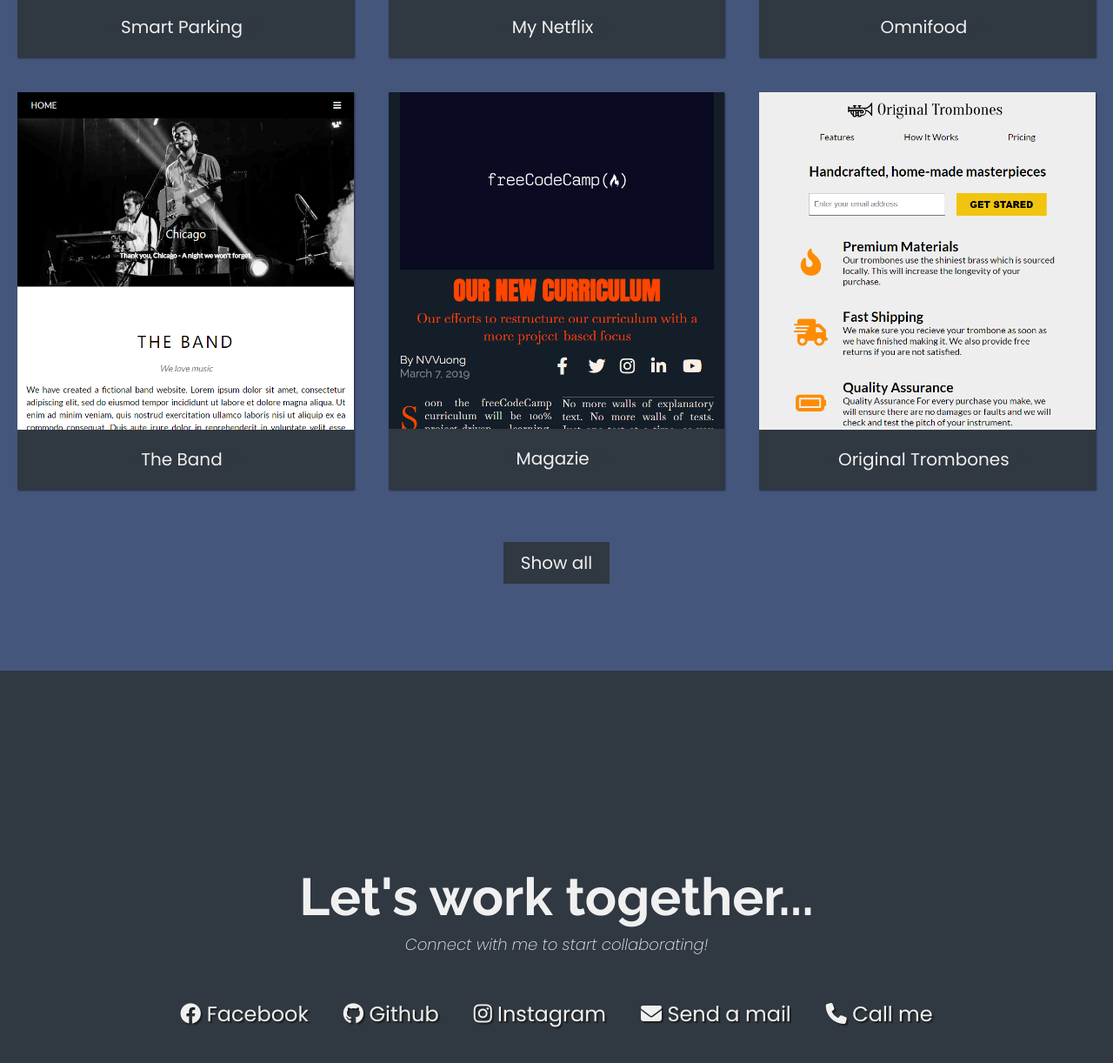
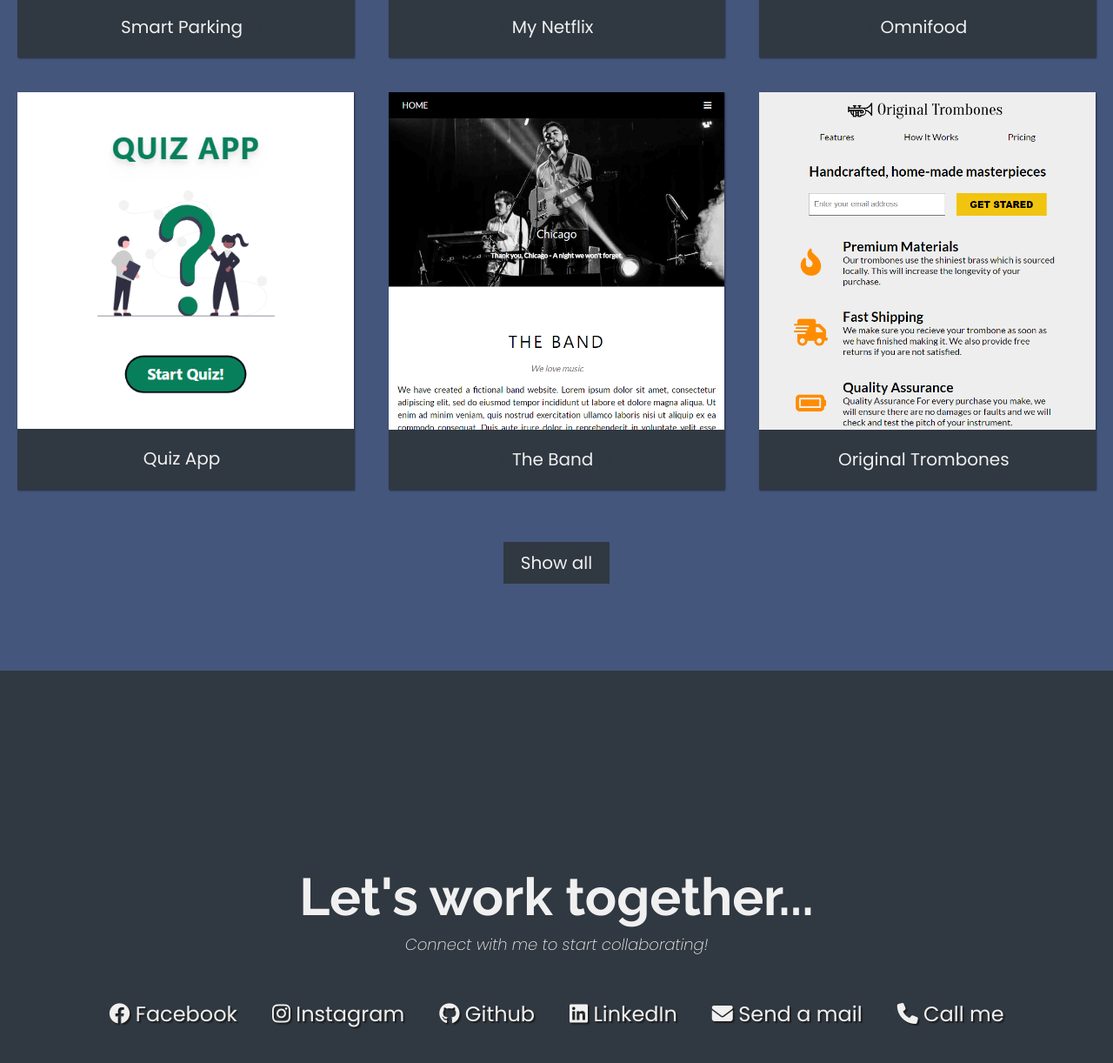
Before and after one commit to NVanVuong/portfolio, a plain HTML site: page index.html in a window 1280 px wide. Shown: the part 1410-2632 px from the top of the page at 87% size. Drawn offline with Linux system fonts and the light colour scheme.

Commit message:
Update project and add LinkedIn

```diff
--- a/index.html
+++ b/index.html
@@ -34,7 +34,7 @@
       <!-- Welcome Section -->
       <section id="welcome-section" class="welcome-section">
         <h1 class="welcome-header">Hey I am nvvuong</h1>
-        <p class="welcome-desc">a Frontend ReactJS Developer</p>
+        <p class="welcome-desc">a Frontend Developer</p>
       </section>
       <!-- Welcome Section -->
 
@@ -87,26 +87,26 @@
           <a
             class="project"
             target="_blank"
+            href="https://nvv-quizapp.netlify.app"
+          >
+            <div class="project-image">
+              <img
+                class="project-img"
+                src="./img/quizapp.png"
+                alt="Lisbon Chair"
+              />
+            </div>
+            <p class="project-title">Quiz App</p>
+          </a>
+          <a
+            class="project"
+            target="_blank"
             href="https://nvanvuong.github.io/theband/"
           >
             <div class="project-image">
               <img class="project-img" src="./img/theband.png" alt="The Band" />
             </div>
             <p class="project-title">The Band</p>
-          </a>
-          <a
-            class="project"
-            target="_blank"
-            href="https://nvanvuong.github.io/magazine/"
-          >
-            <div class="project-image">
-              <img
-                class="project-img"
-                src="./img/magazine.png"
-                alt="Lisbon Chair"
-              />
-            </div>
-            <p class="project-title">Magazie</p>
           </a>
           <a
             class="project"
@@ -132,7 +132,6 @@
         >
       </section>
       <!-- Project Section -->
-
       <section id="contact-section" class="contact-section">
         <div class="contact-head">
           <h2 class="contact-header">Let's work together...</h2>
@@ -152,6 +151,15 @@
             <a
               class="contact-link"
               target="_blank"
+              href="https://www.instagram.com/nvvuong47/"
+            >
+              <i class="contact-icon fa-brands fa-instagram"></i> Instagram</a
+            >
+          </li>
+          <li>
+            <a
+              class="contact-link"
+              target="_blank"
               href="https://github.com/NVanVuong"
             >
               <i class="contact-icon fa-brands fa-github"></i> Github</a
@@ -161,9 +169,9 @@
             <a
               class="contact-link"
               target="_blank"
-              href="https://www.instagram.com/nvvuong47/"
+              href="https://www.linkedin.com/in/nguyenvanvuong/"
             >
-              <i class="contact-icon fa-brands fa-instagram"></i> Instagram</a
+              <i class="contact-icon fa-brands fa-linkedin"></i> LinkedIn</a
             >
           </li>
           <li>
--- a/styles.css
+++ b/styles.css
@@ -202,7 +202,7 @@ h2 {
   justify-content: center;
   flex-wrap: wrap;
   width: 100%;
-  max-width: 98rem;
+  max-width: 120rem;
   margin-top: 4rem;
 }
 
```
Also changed, not shown: img/quizapp.png (added).
